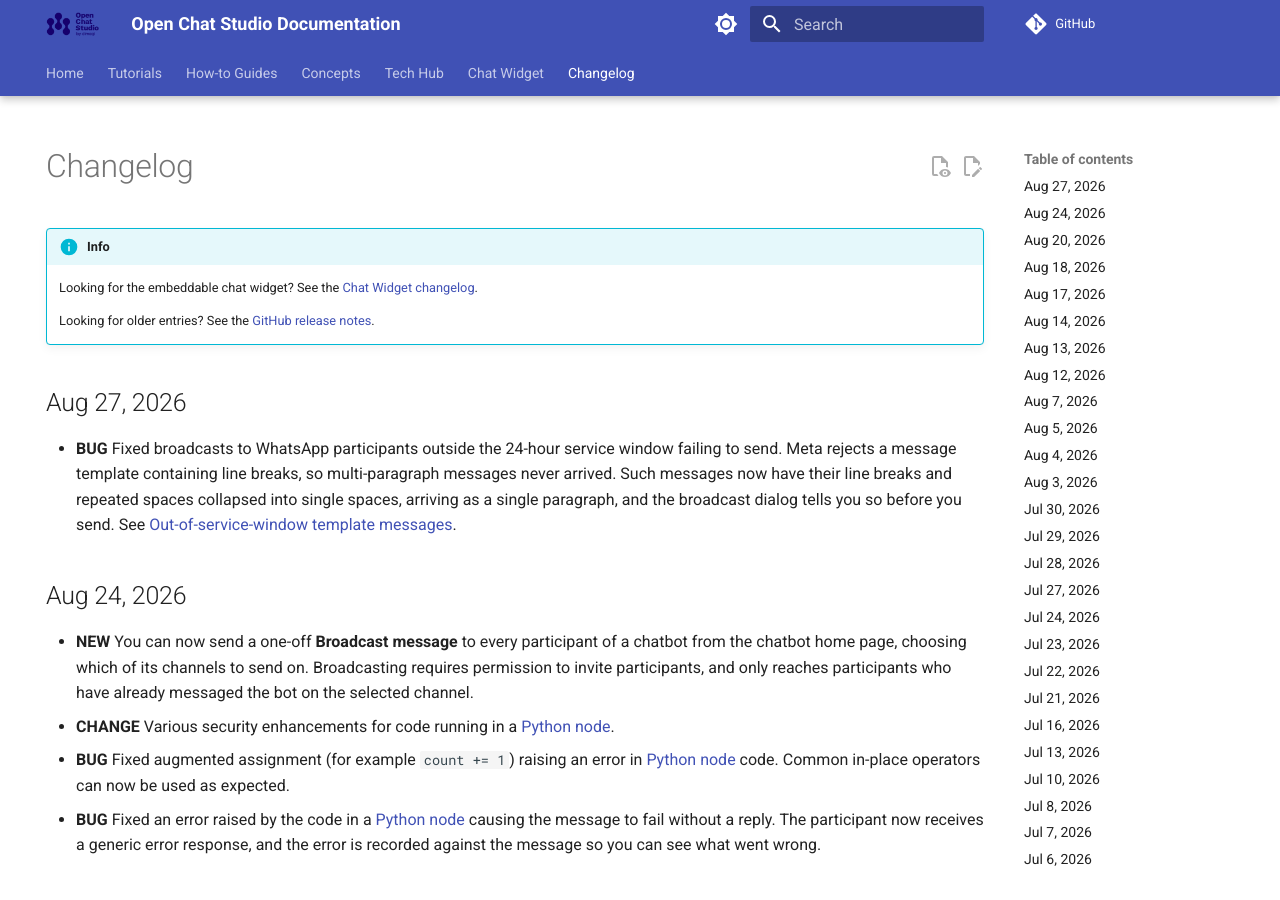
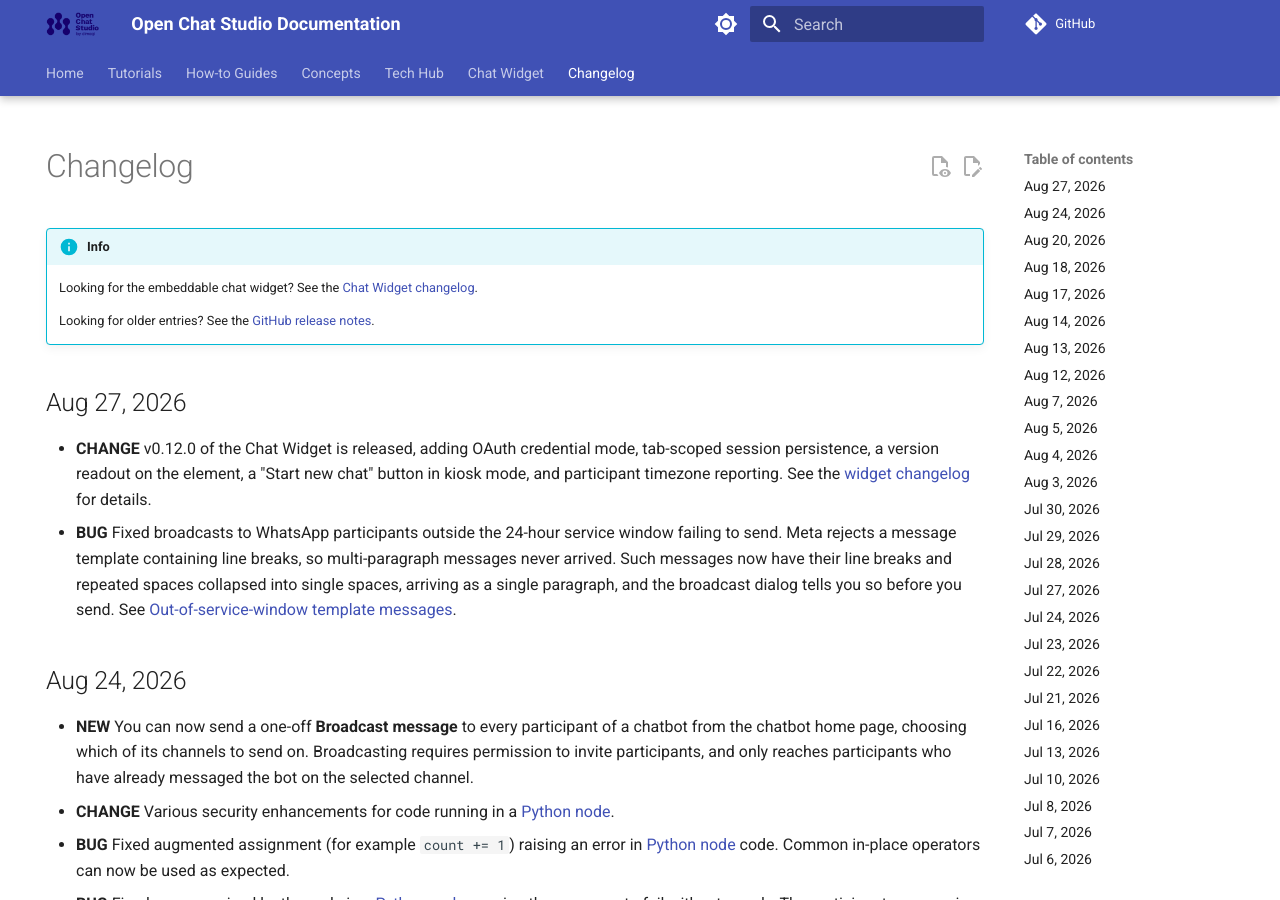
Before and after one commit to dimagi/open-chat-studio-docs, an MkDocs documentation site: the page built from docs/changelog.md, in a window 1280 px wide and 900 px high. Built offline with MkDocs 1.6.1 and Material for MkDocs 9.7.7, drawn with Linux system fonts in a browser that asks for light colours; a script that is not in the unit is left out; comment, search, counter and statistics services are not loaded.

Commit message:
Note widget 0.12.0 release in changelog

```diff
--- a/docs/changelog.md
+++ b/docs/changelog.md
@@ -12,6 +12,7 @@
     Looking for older entries? See the [GitHub release notes](https://github.com/dimagi/open-chat-studio-docs/releases).
 
 ## Aug 27, 2026
+* **CHANGE** v0.12.0 of the Chat Widget is released, adding OAuth credential mode, tab-scoped session persistence, a version readout on the element, a "Start new chat" button in kiosk mode, and participant timezone reporting. See the [widget changelog](chat_widget/changelog.md#v0120-2026-08-27) for details.
 * **BUG** Fixed broadcasts to WhatsApp participants outside the 24-hour service window failing to send. Meta rejects a message template containing line breaks, so multi-paragraph messages never arrived. Such messages now have their line breaks and repeated spaces collapsed into single spaces, arriving as a single paragraph, and the broadcast dialog tells you so before you send. See [Out-of-service-window template messages](how-to/whatsapp_meta_cloud_api.md#out-of-service-window-template-messages).
 
 ## Aug 24, 2026
```
